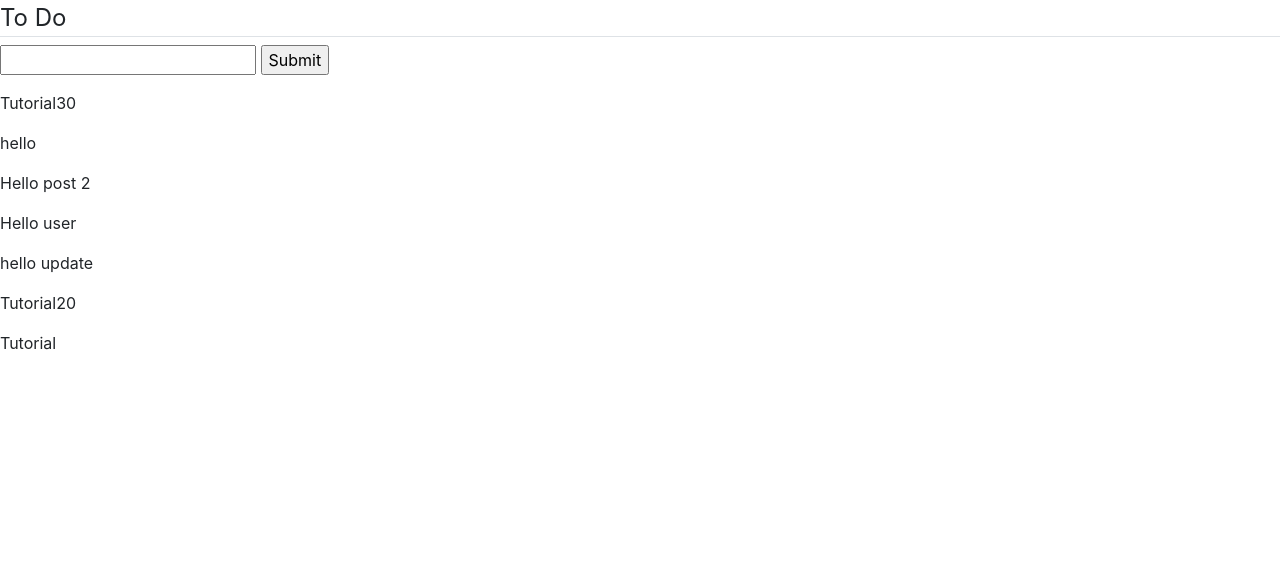
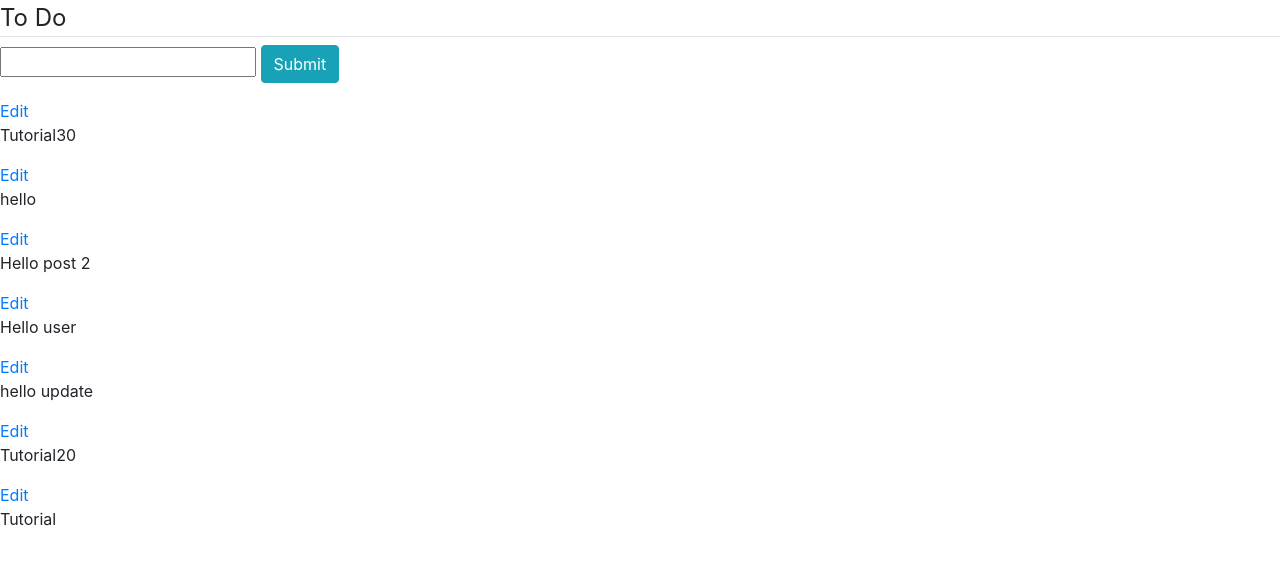
Before and after one commit to alielmala/TodoApp--Django, a Django app: page / in a window 1280 px wide. Shown: the top 565 px of the page. Run offline with Django 3.2, Linux system fonts and the light colour scheme; data comes from the database, SQL or seed files in the repository; both versions use the stored data as it was after the commit; some libraries are stand-ins or nearby versions.

Commit message:
update task

```diff
--- /dev/null
+++ b/list/templates/list/delete.html
@@ -0,0 +1,3 @@
+<legend class='border-bottom'>Delete this item </legend>
+<p>Are you sure you want to delete this item "{{item}}"?</p>
+<a >Cancel</a>
--- a/list/templates/list/home.html
+++ b/list/templates/list/home.html
@@ -5,11 +5,12 @@
 <form method="POST" action="/">
     {% csrf_token%}
     {{form.title}}
-    <input type="submit" name="Create Task">
+    <input class="btn-info btn" type="submit" name="Create Task">
 </form>
 
 {% for task in tasks %}
     <div>
+        <a href="{% url 'edit-task' task.id%}" >Edit</a>
         <p>{{task}}</p>
     </div>
 {% endfor %}
--- a/list/urls.py
+++ b/list/urls.py
@@ -1,5 +1,7 @@
 from django.urls import path
 from . import views
 urlpatterns = [
-    path('', views.index, name='home')
+    path('', views.index, name='home'),
+    path('edit_task/<str:pk>/',views.editTask,
+    name='edit-task')
 ]
--- a/list/views.py
+++ b/list/views.py
@@ -15,3 +15,14 @@ def index(request):
 
     context= {'tasks':tasks,'form':form}
     return render(request,'list/home.html',context)
+
+def editTask(request, pk):
+    task = Task.objects.get(id=pk)
+    form = TaskForm(instance=task)
+    if request.method== 'POST':
+        form = TaskForm(request.POST, instance=task)
+        if form.is_valid():
+            form.save()
+        return redirect('/')
+    context = {'form': form}
+    return render(request,'list/task_edit.html',context)
```
Also changed, not shown: list/templates/list/task_edit.html (+7 -0 lines), db.sqlite3.
